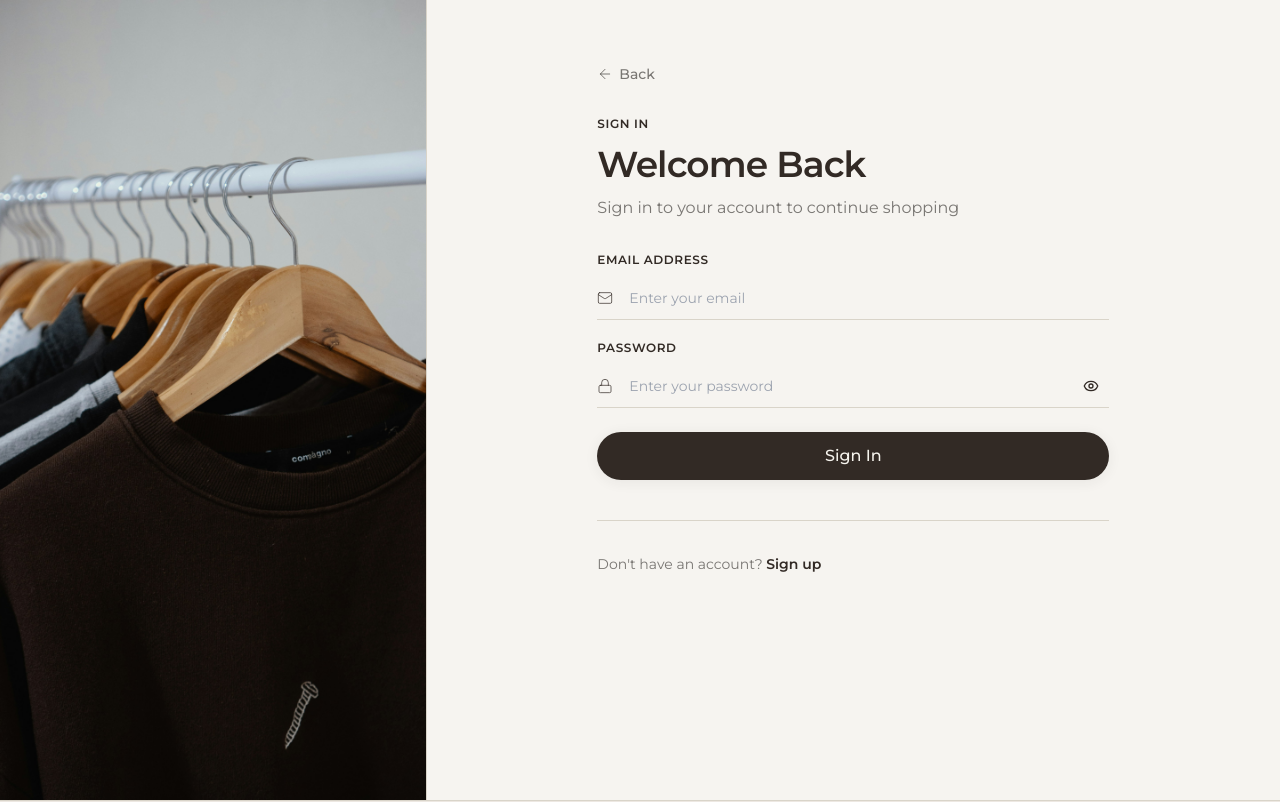
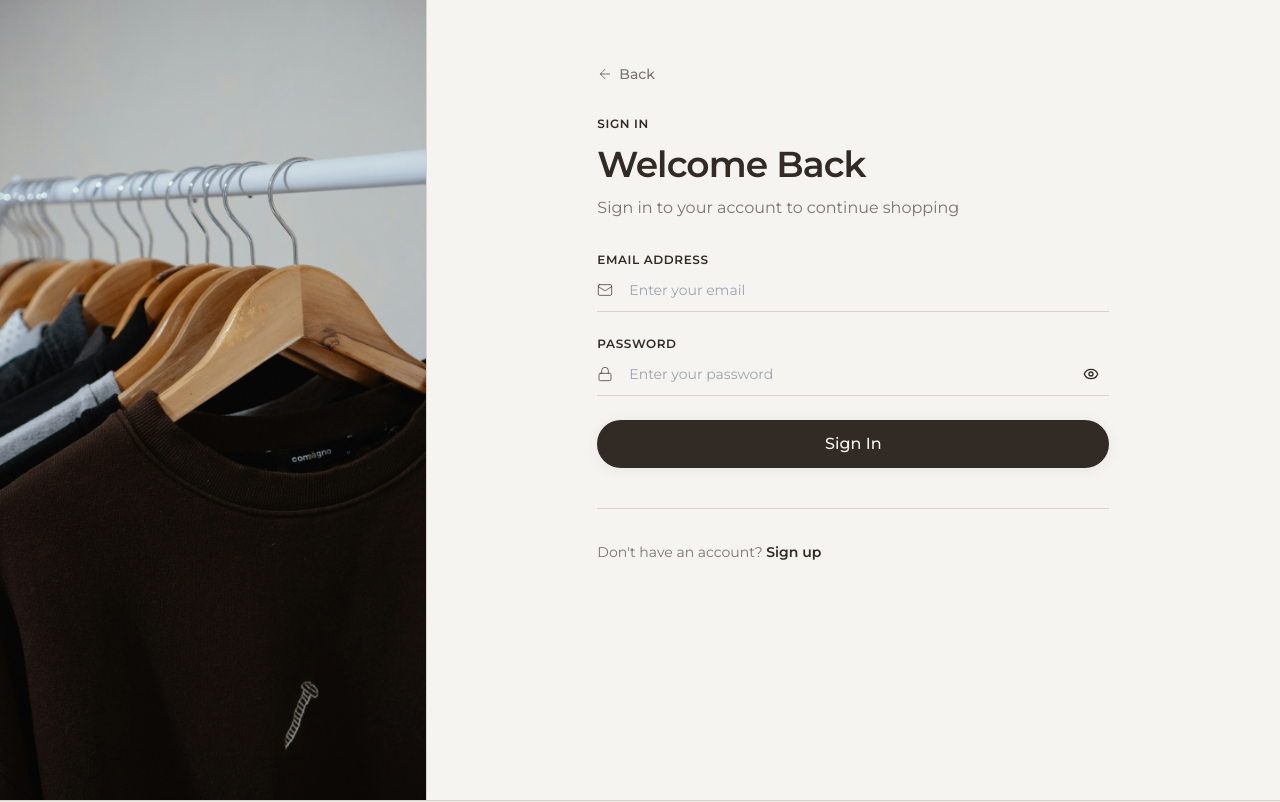
Before and after one commit to MartiiPartii/tee-store, a Next.js app: page /login in a window 1280 px wide. Shown: the top 802 px of the page. Built offline with nearby package versions, Linux system fonts and the light colour scheme.

Commit message:
Adjust form spacing

```diff
--- a/app/components/AuthForm.tsx
+++ b/app/components/AuthForm.tsx
@@ -40,7 +40,7 @@
 
         {inputs && inputs.length > 0 ? (
           <Form action={action}>
-            <div className="flex flex-col gap-5">
+            <div className="flex flex-col gap-6">
               {inputs.map((input, i) => (
                 <FormInputField
                   {...input}
--- a/app/components/FormInputField.tsx
+++ b/app/components/FormInputField.tsx
@@ -31,7 +31,7 @@
 
   if (multiline) {
     return (
-      <div className="flex flex-col gap-2 text-start">
+      <div className="flex flex-col text-start">
         {label && <Label>{label}</Label>}
         <textarea
           placeholder={placeholder}
@@ -51,7 +51,7 @@
   }
 
   return (
-    <div className="flex flex-col gap-2 text-start">
+    <div className="flex flex-col text-start">
       {label && <Label>{label}</Label>}
 
       <div className="relative">
```
